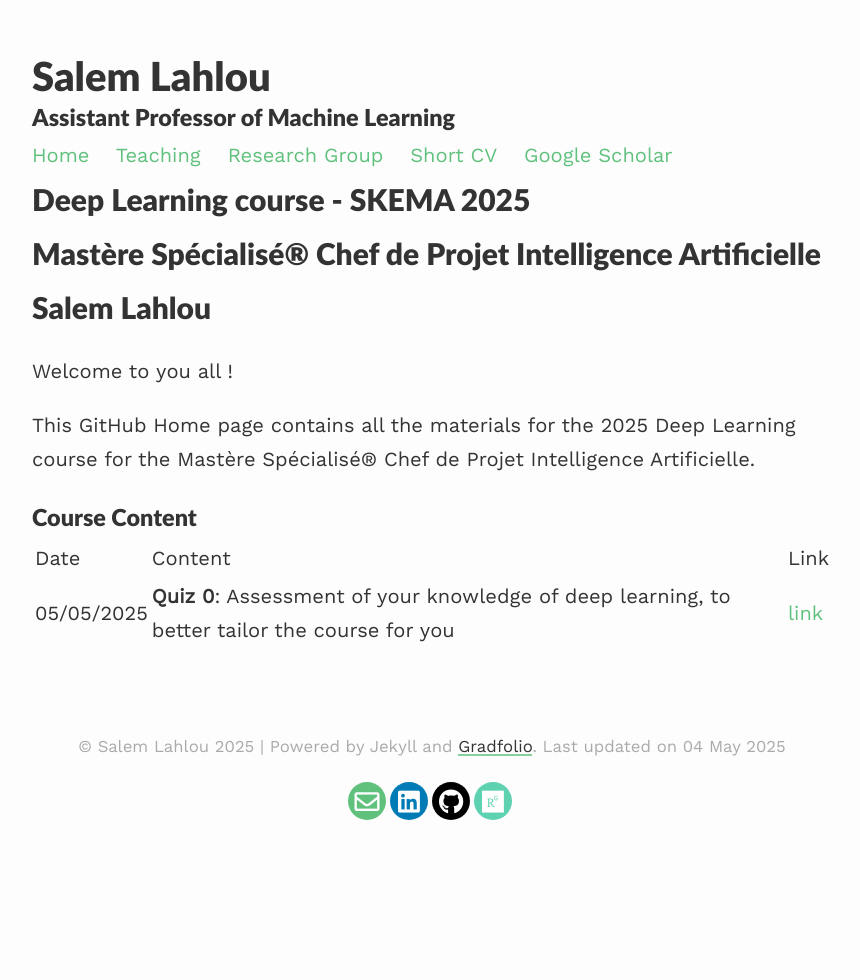
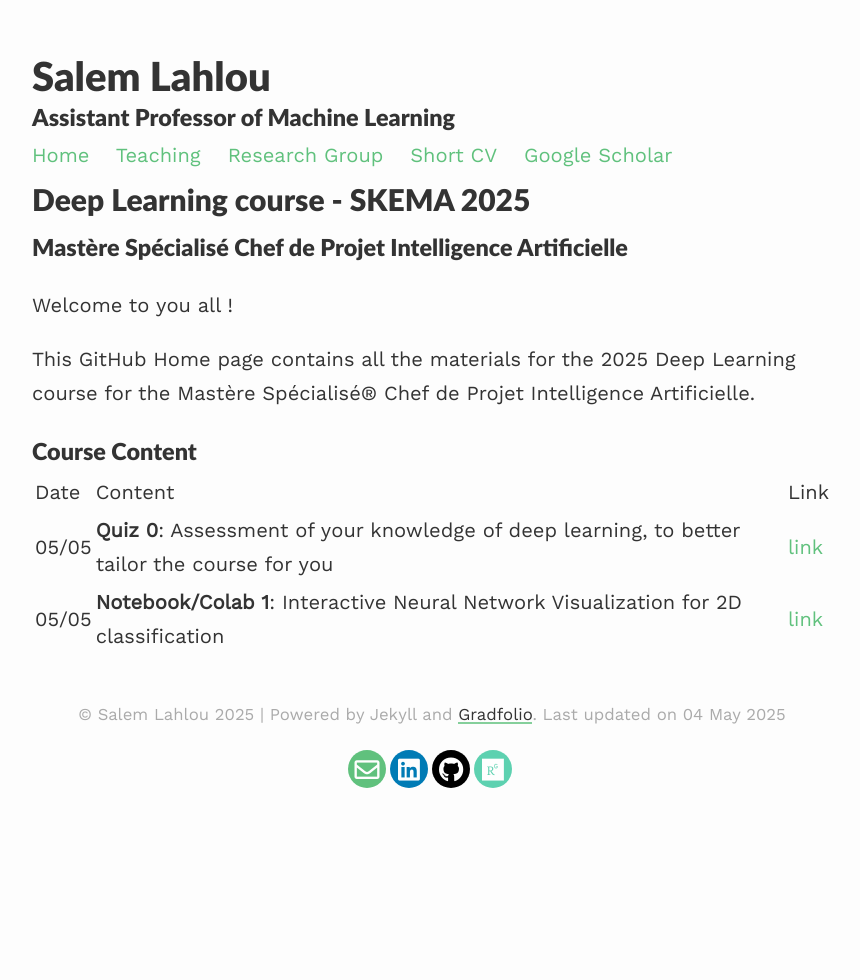
Before and after one commit to saleml/saleml.github.io, a Jekyll site: the page built from sk25.md, in a window 1280 px wide. Shown: the whole page, without its empty margins (208-1068 px from the left). Built offline with Jekyll 4.4.1, drawn with Linux system fonts in a browser that asks for light colours; nearby versions of some CDN libraries.

Commit message:
Update SKEMA 2025 Deep Learning course page with improved formatting and additional course content

```diff
--- a/sk25.md
+++ b/sk25.md
@@ -6,8 +6,7 @@ published: true
 ---
 
 ## Deep Learning course - SKEMA 2025
-## Mastère Spécialisé® Chef de Projet Intelligence Artificielle
-## Salem Lahlou
+### Mastère Spécialisé Chef de Projet Intelligence Artificielle
 
 Welcome to you all !
 
@@ -16,5 +15,5 @@ This GitHub Home page contains all the materials for the 2025 Deep Learning cour
 ### Course Content
 
 | Date | Content | Link |
-|05/05/2025|**Quiz 0**: Assessment of your knowledge of deep learning, to better tailor the course for you|[link](https://docs.google.com/forms/d/e/1FAIpQLSdVYm9_lK7Q87IpkafAuzP3taJE8rx7M206frlNSRsuRAHH_A/viewform?usp=dialog)|
-| <!-- Add course content here --> | | |
+|05/05|**Quiz 0**: Assessment of your knowledge of deep learning, to better tailor the course for you|[link](https://docs.google.com/forms/d/e/1FAIpQLSdVYm9_lK7Q87IpkafAuzP3taJE8rx7M206frlNSRsuRAHH_A/viewform?usp=dialog)|
+| 05/05 |**Notebook/Colab 1**: Interactive Neural Network Visualization for 2D classification |[link](https://colab.research.google.com/drive/1rxntuqCbXyclHsVF74k3_hs2W4aWlAYG?usp=sharing) |
```
Also changed, not shown: teaching.md (+6 -1 lines).
